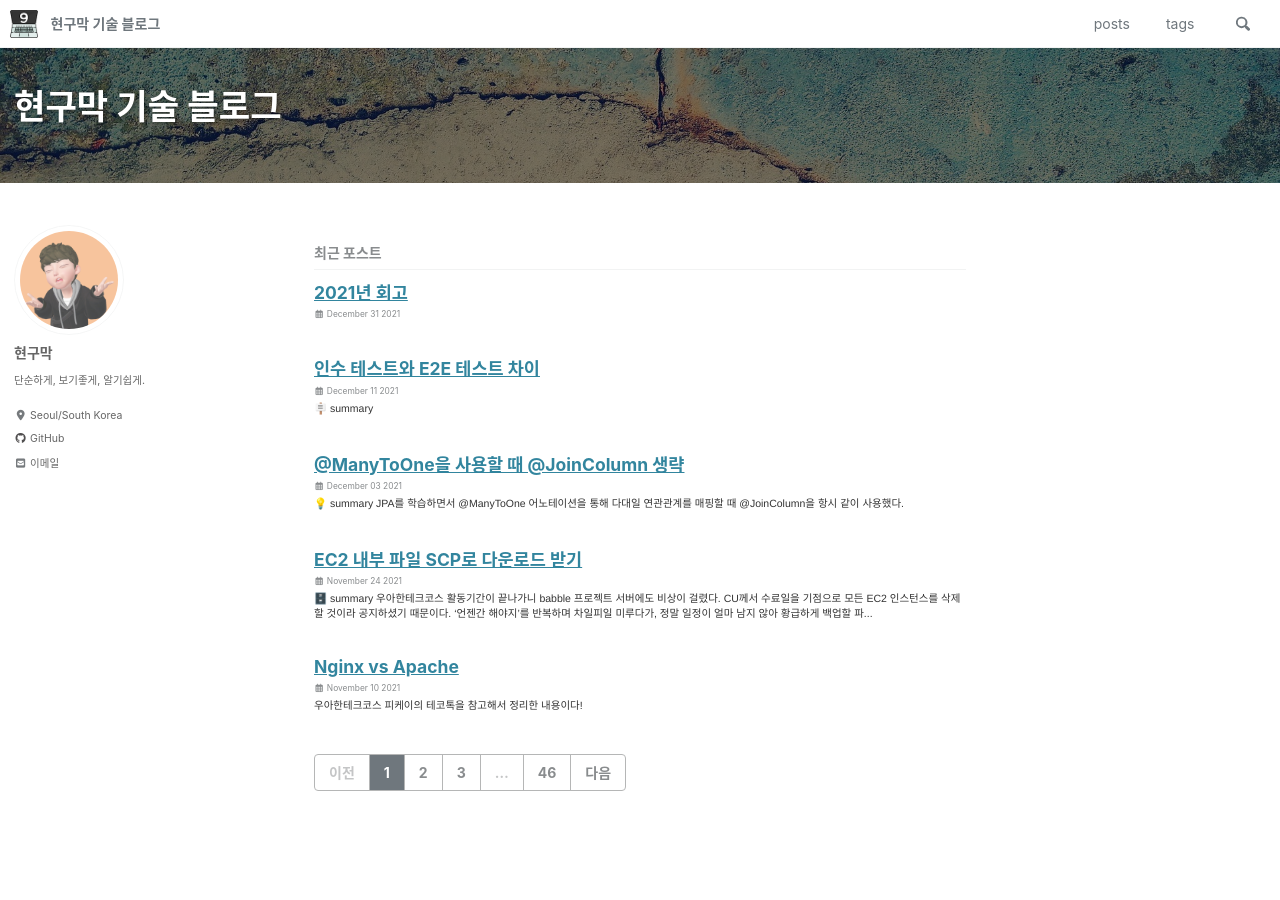
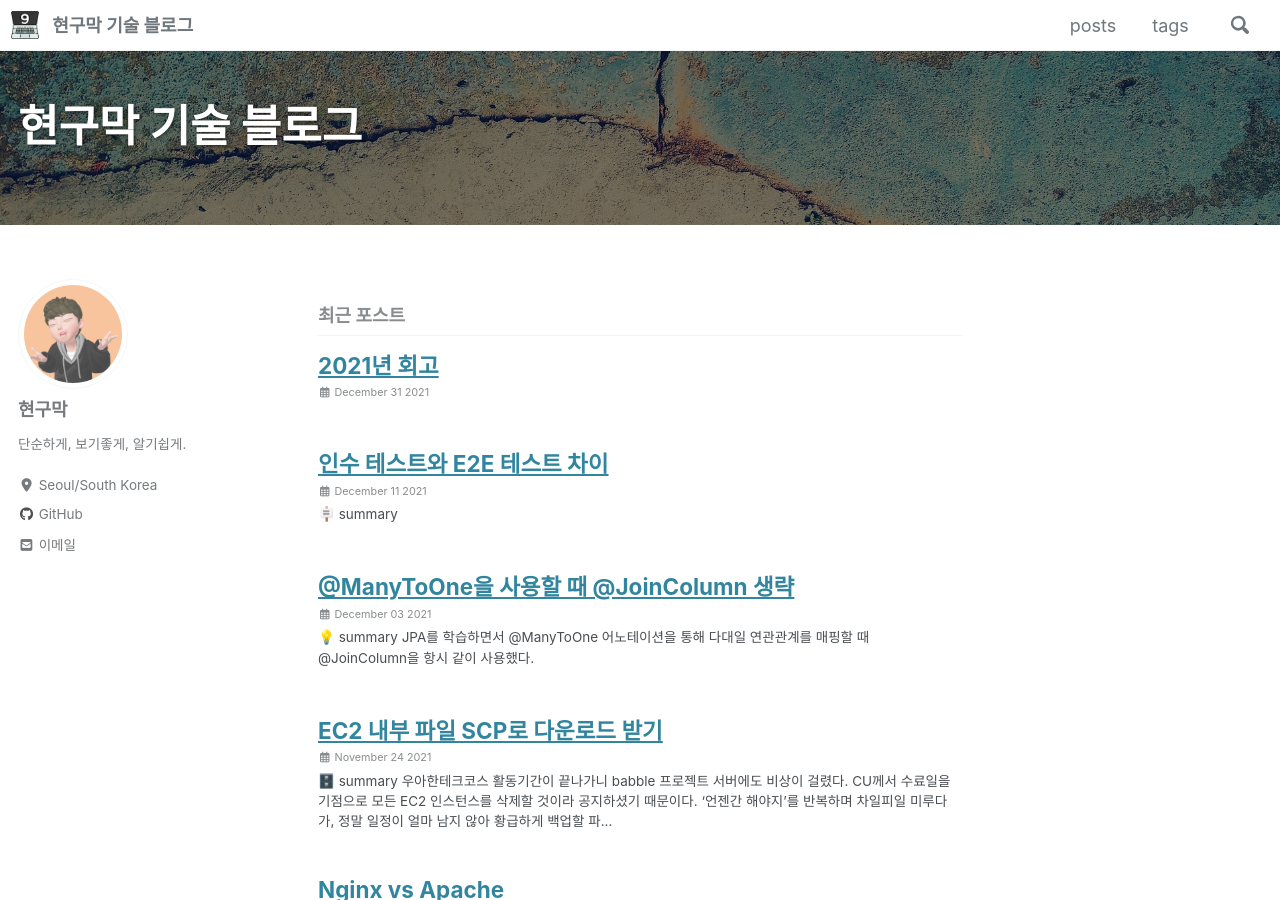
Before and after one commit to Hyeon9mak/Hyeon9mak.github.io, a Jekyll site: the page built from index.html, in a window 1280 px wide and 900 px high. Built offline with Jekyll 4.4.1, drawn with Linux system fonts in a browser that asks for light colours; cached includes are drawn as plain includes; nearby versions of some CDN libraries; the list of posts is cut into pages by our own code.

Commit message:
refactor: 블로그 폰트 설정 초기화

```diff
--- a/_sass/minimal-mistakes/_base.scss
+++ b/_sass/minimal-mistakes/_base.scss
@@ -9,18 +9,11 @@ html {
 }
 
 body {
-  font-family: "Helvetica Neue", Helvetica, Arial, sans-serif;
-  font-size: 14px;
-  line-height: 1.42857143;
-  color: #333;
-  background-color: #fff;
-
-
-  // margin: 0;
-  // padding: 0;
-  // color: $text-color;
-  // font-family: $global-font-family;
-  // line-height: 1.5;
+  margin: 0;
+  padding: 0;
+  color: $text-color;
+  font-family: $global-font-family;
+  line-height: 1.5;
 
   &.overflow--hidden {
     /* when primary navigation is visible, the content in the background won't scroll */
--- a/_sass/minimal-mistakes/_variables.scss
+++ b/_sass/minimal-mistakes/_variables.scss
@@ -14,14 +14,8 @@ $indent-var: 1.3em !default;
 
 /* system typefaces */
 $serif: Georgia, Times, serif !default;
-// $sans-serif: -apple-system, BlinkMacSystemFont, "Roboto", "Segoe UI",
-//   "Helvetica Neue", "Lucida Grande", Arial, sans-serif !default;
-$sans-serif: -apple-system, BlinkMacSystemFont, "Helvetica Neue", "Arial",
-   "PingFang SC", "Hiragino Sans GB", "STHeiti", "Microsoft YaHei",
-   "Microsoft JhengHei", "Source Han Sans SC", "Noto Sans CJK SC",
-   "Source Han Sans CN", "Noto Sans SC", "Source Han Sans TC",
-   "Noto Sans CJK TC", "WenQuanYi Micro Hei", SimSun, sans-serif !default;
-
+$sans-serif: -apple-system, BlinkMacSystemFont, "Roboto", "Segoe UI",
+  "Helvetica Neue", "Lucida Grande", Arial, sans-serif !default;
 $monospace: Monaco, Consolas, "Lucida Console", monospace !default;
 
 /* sans serif typefaces */
```
